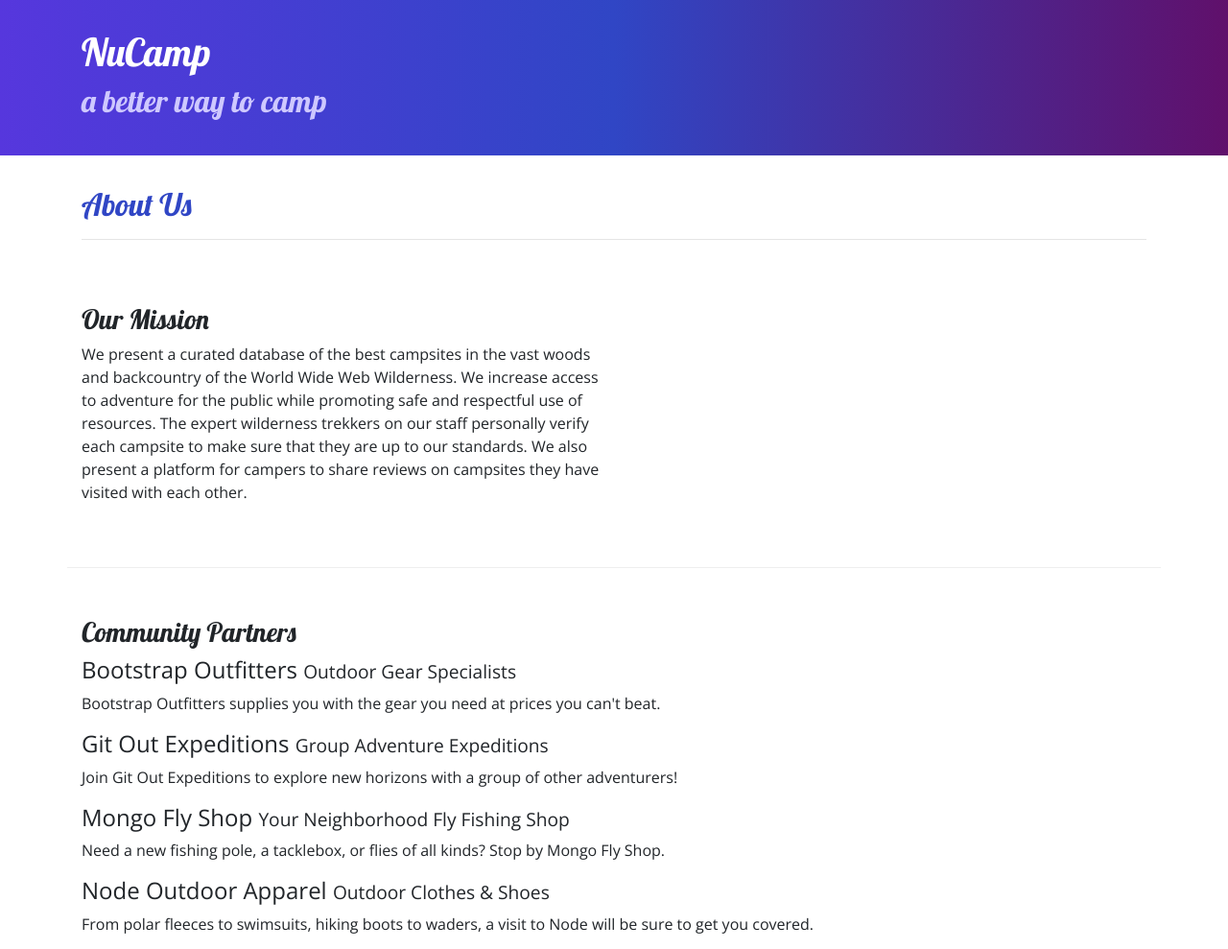
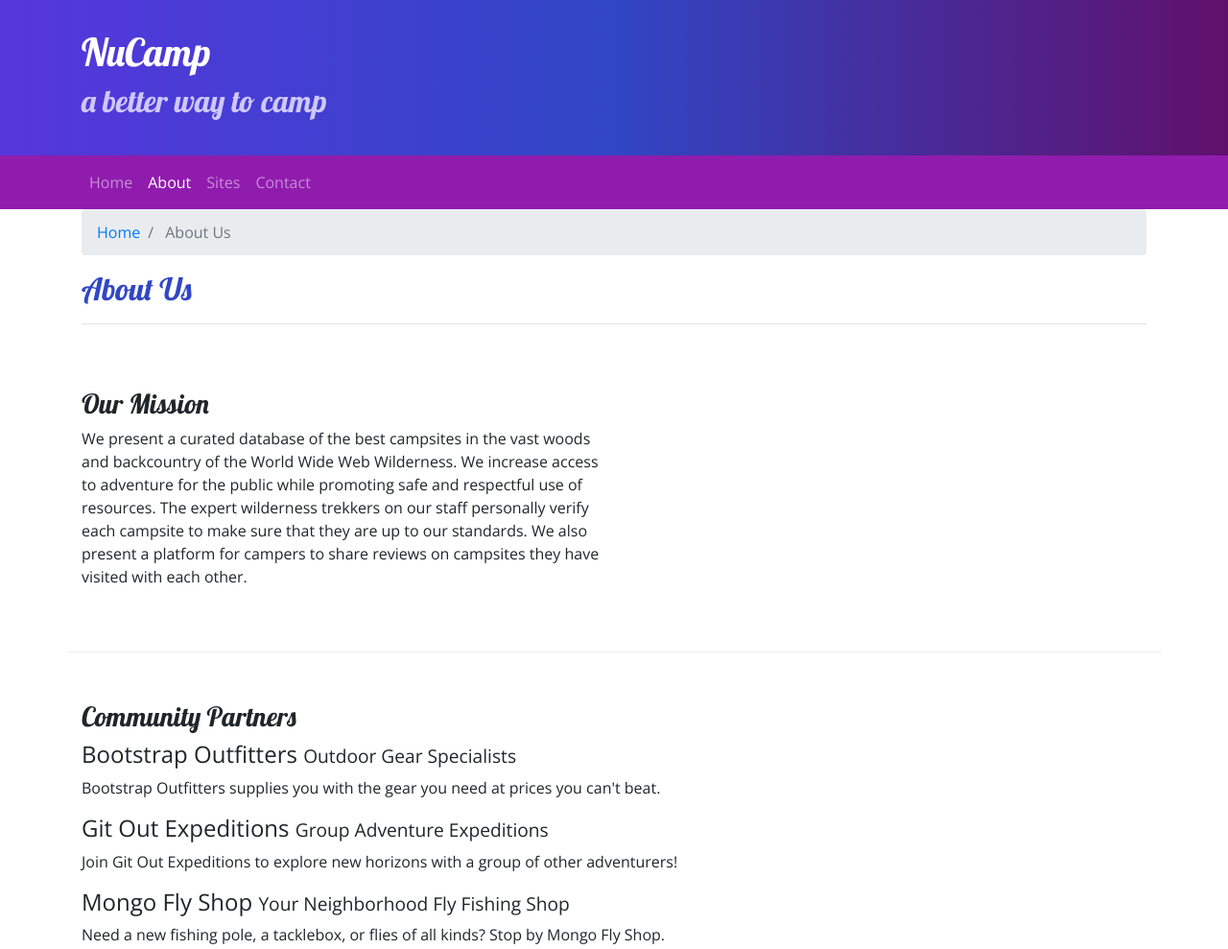
Before and after one commit to mhitmhit/2-Bootstrap, a website: page aboutus.html in a window 1280 px wide. Shown: the top 989 px of the page at 96% size. Drawn offline with nearby package versions, Linux system fonts and the light colour scheme.

Commit message:
Bootstrap Navigation and Breadcrumbs

```diff
--- a/aboutus.html
+++ b/aboutus.html
@@ -25,9 +25,28 @@
             </div>
         </div>
     </header>
+    <nav class="navbar navbar-expand-sm navbar-dark sticky-top">
+        <div class="container">
+            <button class="navbar-toggler ml-auto" type="button" data-toggle="collapse" data-target="#nucampNavbar">
+                <span class="navbar-toggler-icon"></span>
+            </button>
+            <div class="collapse navbar-collapse" id="nucampNavbar">
+                <ul class="navbar-nav">
+                    <li class="nav-item"><a class="nav-link" href="index.html">Home</a></li>
+                    <li class="nav-item active"><a class="nav-link" href="#">About</a></li>
+                    <li class="nav-item"><a class="nav-link" href="#">Sites</a></li>
+                    <li class="nav-item"><a class="nav-link" href="#">Contact</a></li>
+                </ul>
+            </div>
+        </div>
+    </nav>
     <div class="container">
         <div class="row">
             <div class="col-12">
+                <ol class="breadcrumb">
+                    <li class="breadcrumb-item"><a href="index.html"> Home</a> </li>
+                    <li class="breadcrumb-item active"> About Us </li>
+                </ol>
                <h2>About Us</h2>
                <hr />
             </div>
@@ -36,7 +55,12 @@
         <div class="row row-content">
             <div class="col-xs-12 col-sm-6">
                 <h3>Our Mission</h3>
-                <p>We present a curated database of the best campsites in the vast woods and backcountry of the World Wide Web Wilderness. We increase access to adventure for the public while promoting safe and respectful use of resources. The expert wilderness trekkers on our staff personally verify each campsite to make sure that they are up to our standards. We also present a platform for campers to share reviews on campsites they have visited with each other.</p>
+                <p>We present a curated database of the best campsites in the vast woods
+                    and backcountry of the World Wide Web Wilderness. We increase access to
+                    adventure for the public while promoting safe and respectful use of resources.
+                    The expert wilderness trekkers on our staff personally verify each campsite to
+                    make sure that they are up to our standards. We also present a platform for
+                    campers to share reviews on campsites they have visited with each other.</p>
             </div>
         </div>
 
--- a/css/styles.css
+++ b/css/styles.css
@@ -36,6 +36,7 @@
     padding: 30px;
     background-image: linear-gradient(to right, #5637DD, #3046C5, #60106B);
     color: white;
+    margin: 0;
 }
 /*
 
@@ -45,3 +46,7 @@
     border-bottom: 1px ridge;
     min-height: 200px;
 }
+
+.navbar {
+    background-color: #901CAD;
+}
```
Also changed, not shown: index.html (+15 -0 lines).
